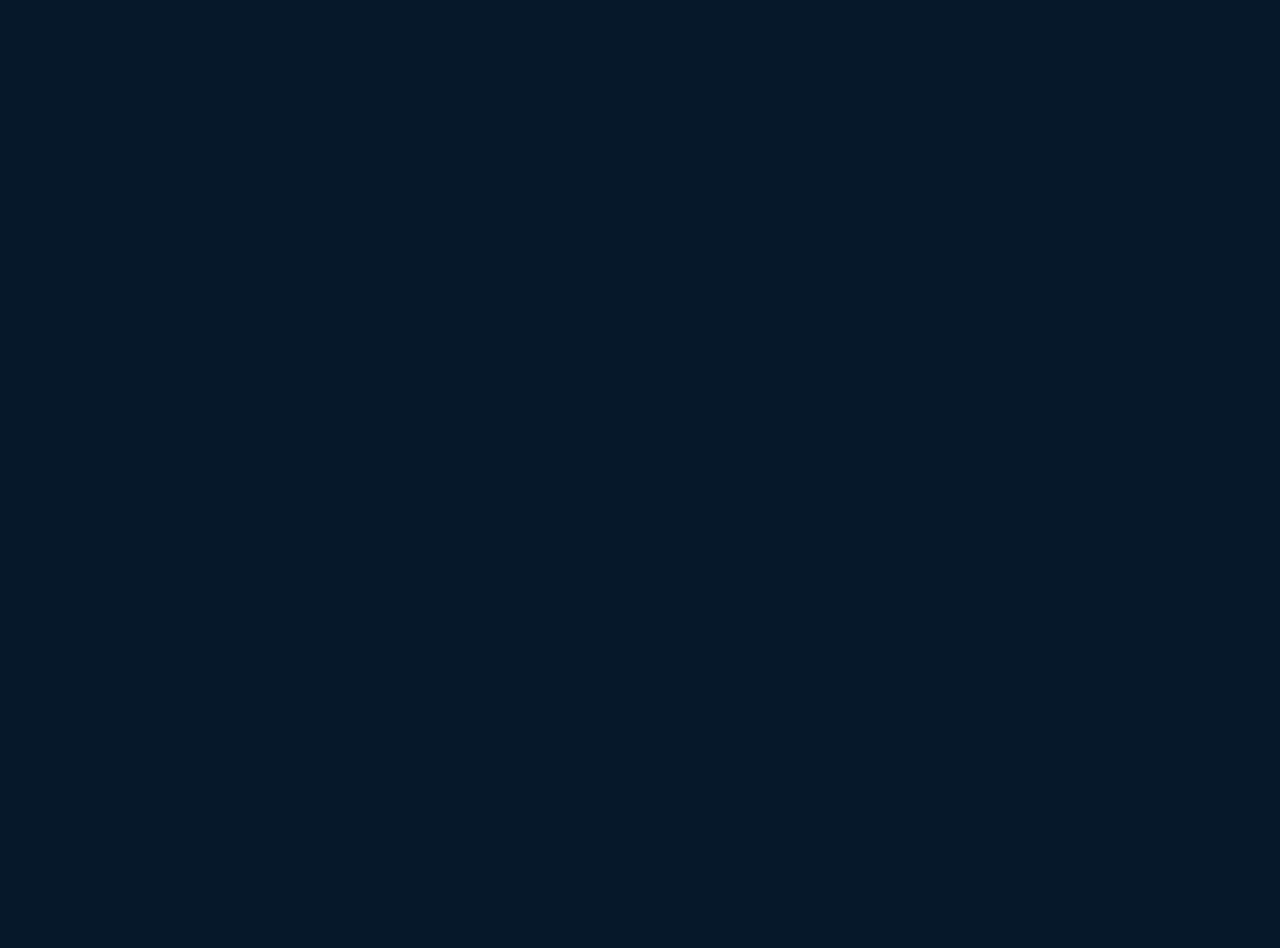
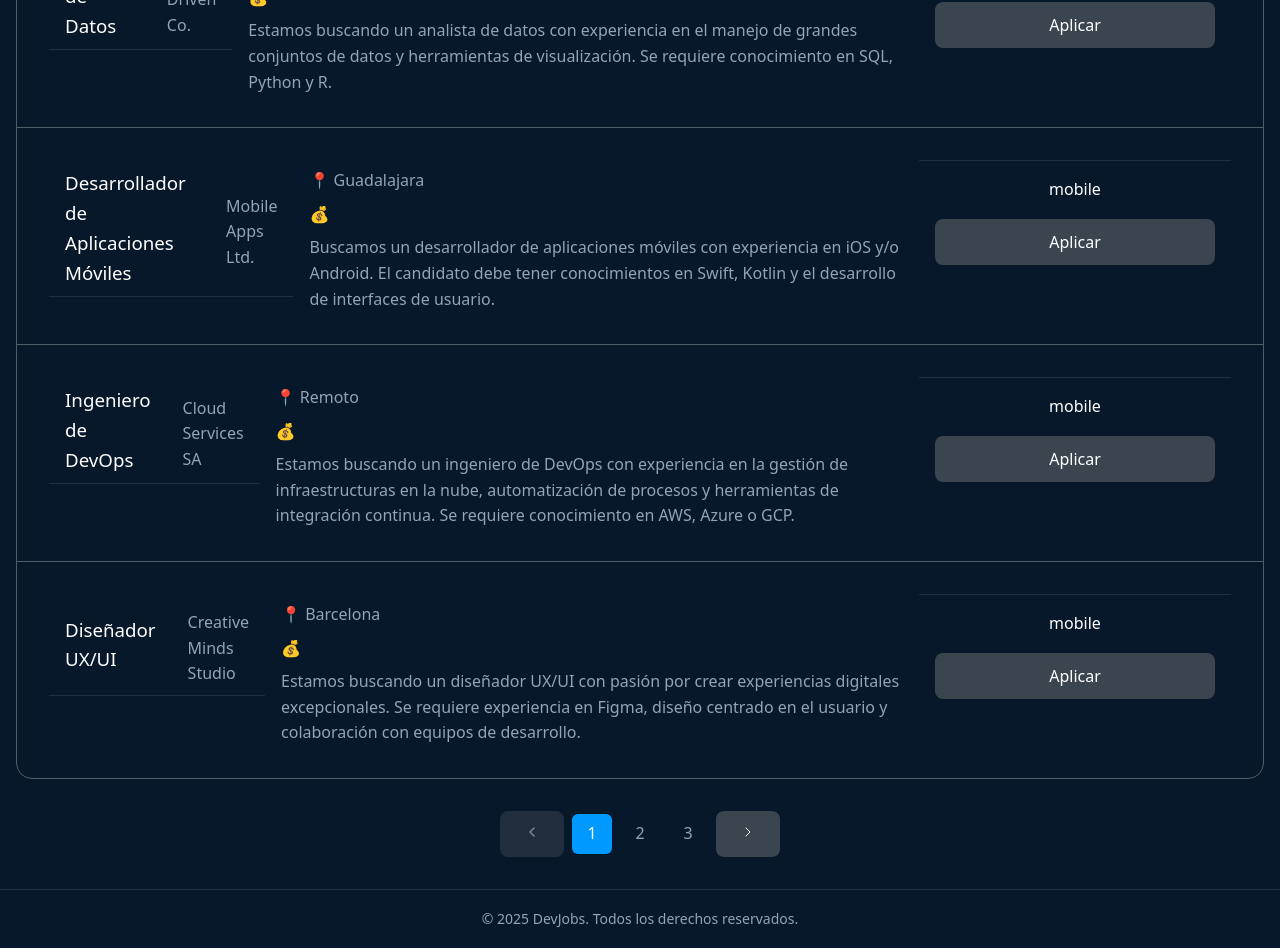
Before and after one commit to juaneslint/jscamp, a React (Vite) app in the folder 02-react/: page / in a window 1280 px wide. Shown: the part 680-1628 px from the top of the page. Before the commit the page ends 800 px from the top, so only its background shows below. Built offline with nearby package versions, Linux system fonts and the light colour scheme.

Commit message:
Se termina de implementar la paginación (posteriomente será hecha en el backend)

```diff
--- a/02-react/src/App.jsx
+++ b/02-react/src/App.jsx
@@ -1,11 +1,24 @@
-import JobCard from './components/JobCard';
+import { useState } from 'react';
+
 import Header from './components/Header';
 import Footer from './components/Footer';
 import Pagination from './components/Pagination';
 import SearchFormSection from './components/SearchFormSection';
 import JobListings from './components/JobListings';
+import jobsData from './data.json';
+
+const RESULTS_PER_PAGE = 5
 
 function App() {
+  const [currentPage, setCurrentPage] = useState(1);
+  const totalPages = Math.ceil(jobsData.length / RESULTS_PER_PAGE)
+  const pagedResults = jobsData.slice(
+    (currentPage - 1) * RESULTS_PER_PAGE,
+    currentPage * RESULTS_PER_PAGE)
+
+  const handlePageChange = (page) => {
+    setCurrentPage(page);
+  }
 
   return (
     <>
@@ -13,8 +26,8 @@ function App() {
       <main>
         <SearchFormSection />
         <section>
-          <JobListings />
-          <Pagination currentPage={10} />
+          <JobListings jobs={pagedResults} />
+          <Pagination currentPage={currentPage} totalPages={totalPages} onPageChange={handlePageChange} />
         </section>
       </main>
 
--- a/02-react/src/components/JobCard.jsx
+++ b/02-react/src/components/JobCard.jsx
@@ -1,21 +1,21 @@
 function JobCard({ job }) {
 
-    const { title, company, location, salary, description, tags } = job;
+    const { titulo, empresa, ubicacion, salary, descripcion, data } = job;
     return (
         <article className="job-card">
             <header className="job-card-header">
-                <h3 className="job-title">{title}</h3>
-                <p className="job-company">{company}</p>
+                <h3 className="job-title">{titulo}</h3>
+                <p className="job-company">{empresa}</p>
             </header>
 
             <div className="job-card-body">
-                <p className="job-location">📍 {location}</p>
+                <p className="job-location">📍 {ubicacion}</p>
                 <p className="job-salary">💰 {salary}</p>
-                <p className="job-description">{description}</p>
+                <p className="job-description">{descripcion}</p>
             </div>
 
             <footer className="job-card-footer">
-                <span className="job-tags">{tags.join(', ')}</span>
+                <span className="job-tags">{Array.isArray(data.technology) ? data.technology.join(', ') : data.technology}</span>
                 <button className="btn-apply">Aplicar</button>
             </footer>
         </article>
--- a/02-react/src/components/JobListings.jsx
+++ b/02-react/src/components/JobListings.jsx
@@ -1,8 +1,14 @@
-export default function JobListings() {
+import JobCard from './JobCard';
+
+export default function JobListings({ jobs }) {
     return (
         <>
             <h2>Resultados de búsqueda</h2>
-            <div className="jobs-listings"></div>
+            <div className="jobs-listings">
+                {jobs.map(job => (
+                    <JobCard key={job.id} job={job} />
+                ))}
+            </div>
         </>
     )
 }
--- a/02-react/src/components/Pagination.jsx
+++ b/02-react/src/components/Pagination.jsx
@@ -1,4 +1,4 @@
-function Pagination({ currentPage = 1, totalPages = 10 }) {
+function Pagination({ currentPage = 1, totalPages = 10, onPageChange }) {
 
     const pages = Array.from({ length: totalPages }, (_, i) => i + 1)
     const isFirstPage = currentPage === 1;
@@ -6,30 +6,56 @@ function Pagination({ currentPage = 1, totalPages = 10 }) {
 
     const stylePrevButton = isFirstPage ? { pointerEvents: 'none', opacity: 0.5 } : {};
     const styleNextButton = isLastPage ? { pointerEvents: 'none', opacity: 0.5 } : {};
+
+    const handlePrevClick = (event) => {
+        event.preventDefault();
+        if (!isFirstPage) {
+            onPageChange(currentPage - 1)
+        }
+    }
+
+    const handleNextClick = (event) => {
+        event.preventDefault();
+        if (!isLastPage) {
+            onPageChange(currentPage + 1)
+        }
+    }
+
+    const handleChangePage = (event, page) => {
+        event.preventDefault();
+        if (page !== currentPage) {
+            onPageChange(page);
+        }
+
+    }
     return (
         <nav className="pagination">
-            <a href="#" style={stylePrevButton}><svg width="16" height="16" viewBox="0 0 24 24" fill="none" stroke="currentColor" strokeWidth="2"
-                strokeLinecap="round" strokeLinejoin="round">
-                <path stroke="none" d="M0 0h24v24H0z" fill="none" />
-                <path d="M15 6l-6 6l6 6" />
-            </svg>
-            </a>
+            <button href="#" style={stylePrevButton} onClick={handlePrevClick}>
+                <svg width="16" height="16" viewBox="0 0 24 24" fill="none" stroke="currentColor" strokeWidth="2"
+                    strokeLinecap="round" strokeLinejoin="round">
+                    <path stroke="none" d="M0 0h24v24H0z" fill="none" />
+                    <path d="M15 6l-6 6l6 6" />
+                </svg>
+            </button>
 
             {pages.map(page => (
                 <a
+                    key={page}
                     href='#'
                     className={currentPage === page ? 'is-active' : ''}
+                    onClick={(e) => handleChangePage(e, page)}
                 >
                     {page}
                 </a>
             ))}
 
-            <a href="#" style={styleNextButton}><svg width="16" height="16" viewBox="0 0 24 24" fill="none" stroke="currentColor" strokeWidth="1.5"
+            <button href="#" style={styleNextButton} onClick={handleNextClick}><svg width="16" height="16" viewBox="0 0 24 24" fill="none" stroke="currentColor" strokeWidth="1.5"
                 strokeLinecap="round" strokeLinejoin="round"
                 className="icon icon-tabler icons-tabler-outline icon-tabler-chevron-right">
                 <path stroke="none" d="M0 0h24v24H0z" fill="none" />
                 <path d="M9 6l6 6l-6 6" />
-            </svg></a>
+            </svg>
+            </button>
 
 
         </nav>
```
